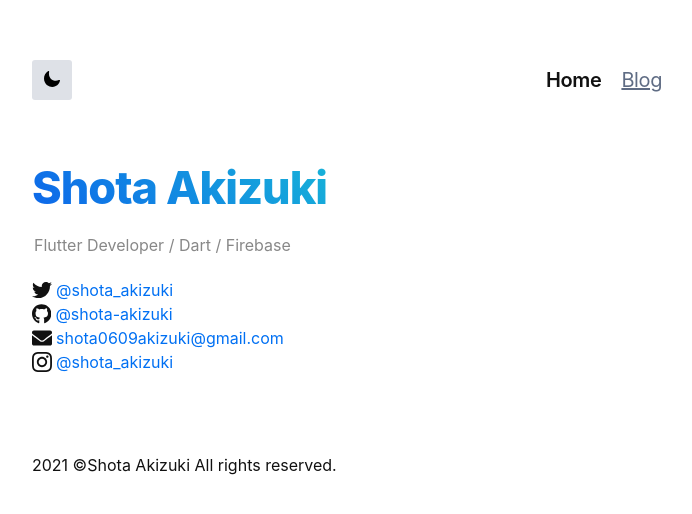
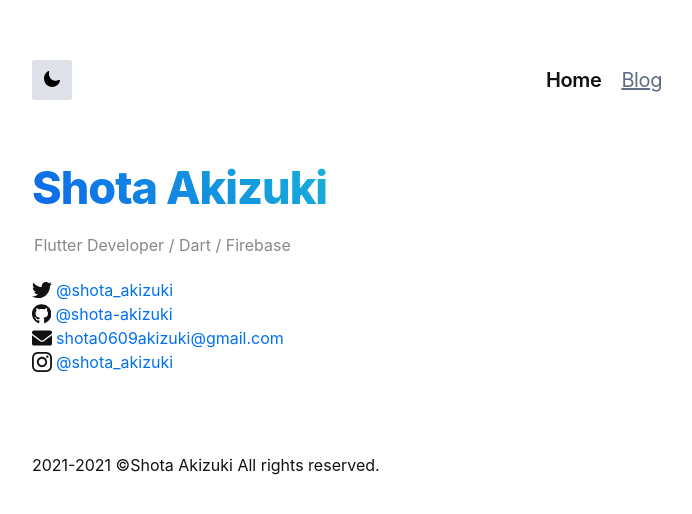
Before and after one commit to shota-akizuki/shota-dev, a Next.js app: page / in a window 1280 px wide. Shown: the top 514 px of the page, without its empty margins (288-980 px from the left). Built offline with nearby package versions, Linux system fonts and the light colour scheme.

Commit message:
add: 日付を動的に表示する

```diff
--- a/components/footer.tsx
+++ b/components/footer.tsx
@@ -1,9 +1,11 @@
 import styles from '../styles/footer.module.css';
 
 export const Footer = () => {
+  const now = new Date();
+  const year = now.getFullYear();
   return (
     <footer className={styles.footer}>
-      <span>2021 ©Shota Akizuki All rights reserved.</span>
+      <span>2021-{year} ©Shota Akizuki All rights reserved.</span>
     </footer>
   );
 };
```
